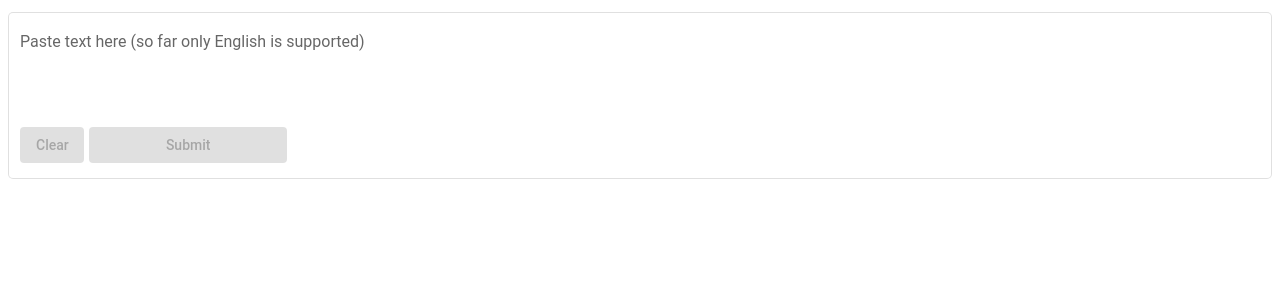
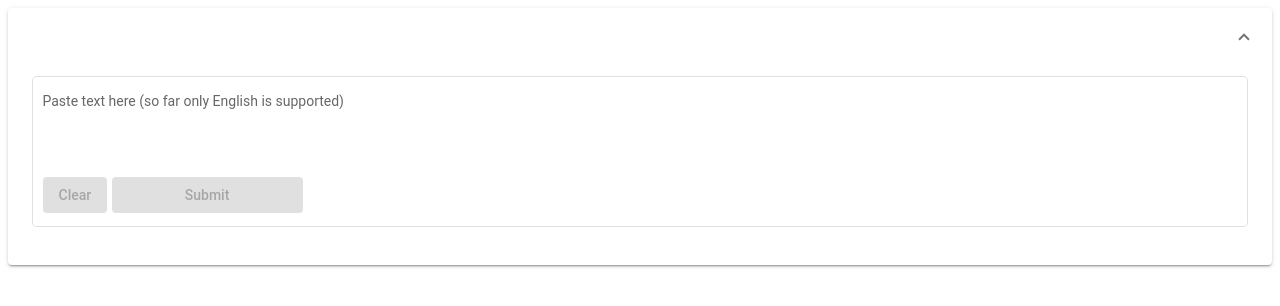
Before and after one commit to jpawz/less-common-words, an Angular app in the folder lcw-ui/: page / in a window 1280 px wide. Shown: the top 306 px of the page. Built offline with nearby package versions, Linux system fonts and the light colour scheme.

Commit message:
Wrap text component with expansion panel.

```diff
--- a/lcw-ui/src/app/app.module.ts
+++ b/lcw-ui/src/app/app.module.ts
@@ -4,6 +4,7 @@ import { NgModule } from '@angular/core';
 import { FormsModule } from '@angular/forms';
 import { MatButtonModule } from '@angular/material/button';
 import { MatCheckboxModule } from '@angular/material/checkbox';
+import { MatExpansionModule } from '@angular/material/expansion';
 import { MatFormFieldModule } from '@angular/material/form-field';
 import { MatInputModule } from '@angular/material/input';
 import { MatPaginatorModule } from '@angular/material/paginator';
@@ -37,6 +38,7 @@ import { WordRankService } from './services/wordrank-service';
     HttpClientModule,
     MatButtonModule,
     MatCheckboxModule,
+    MatExpansionModule,
     MatFormFieldModule,
     MatInputModule,
     MatPaginatorModule,
--- a/lcw-ui/src/app/components/app.component.html
+++ b/lcw-ui/src/app/components/app.component.html
@@ -1,6 +1,13 @@
 <div class="container">
   <div class="row">
-    <app-text (textEvent)="receiveText($event)"></app-text>
+    <mat-expansion-panel expanded>
+      <mat-expansion-panel-header>
+        <mat-panel-description *ngIf="text">
+          {{text | slice:0:100}}...
+        </mat-panel-description>
+      </mat-expansion-panel-header>
+      <app-text (textEvent)="receiveText($event)"></app-text>
+    </mat-expansion-panel>
     <app-note-list [text]="text" *ngIf="text"></app-note-list>
   </div>
 </div>
```
